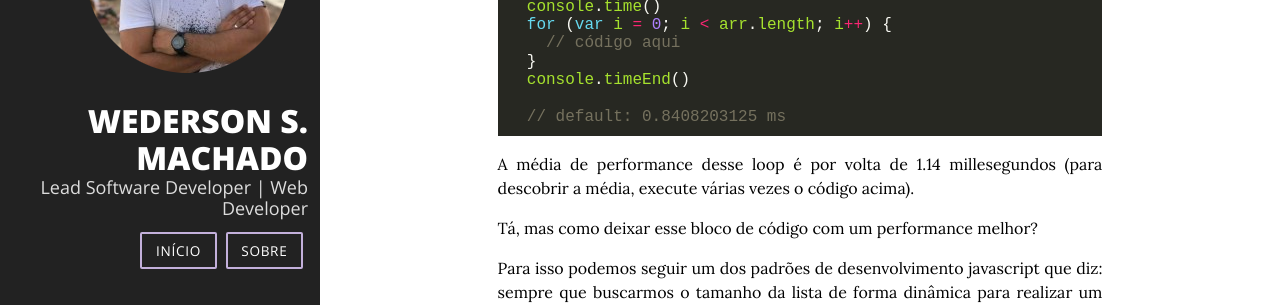
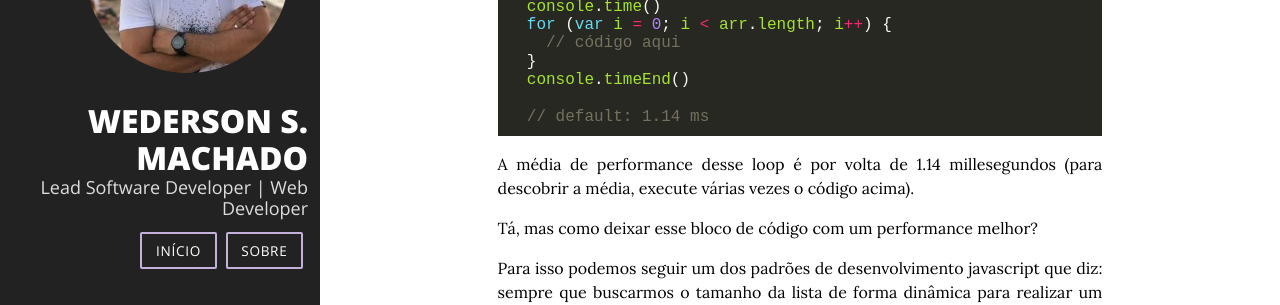
Before and after one commit to wederson/portfolio, a Jekyll site: the page built from _posts/2021-04-21-performance-for.markdown, in a window 1280 px wide and 900 px high, scrolled down 1312 px. Shown: the part 152-457 px from the top of the window. Built offline with Jekyll 4.4.1, drawn with Linux system fonts in a browser that asks for light colours; nearby versions of some CDN libraries.

Commit message:
corrigido milissegundos

````diff
--- a/_posts/2021-04-21-performance-for.markdown
+++ b/_posts/2021-04-21-performance-for.markdown
@@ -63,7 +63,7 @@ Vamos utilizar o Exemplo 2 para verificar quanto tempo demora a sua execução
   }
   console.timeEnd()
 
-  // default: 0.8408203125 ms
+  // default: 1.14 ms
 ```
 
 A média de performance desse loop é por volta de 1.14 millesegundos (para descobrir a média, execute várias vezes o código acima).
````
